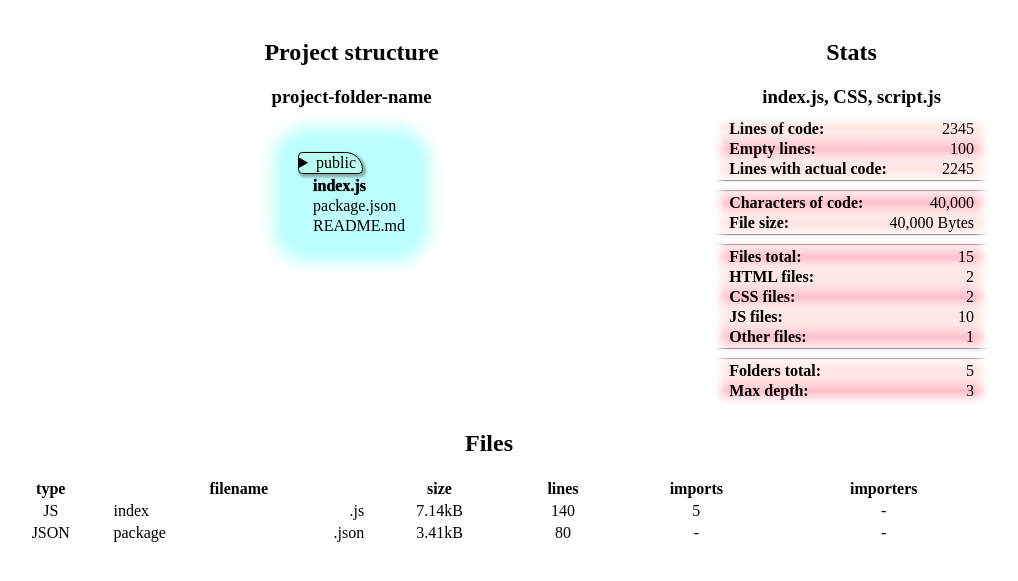
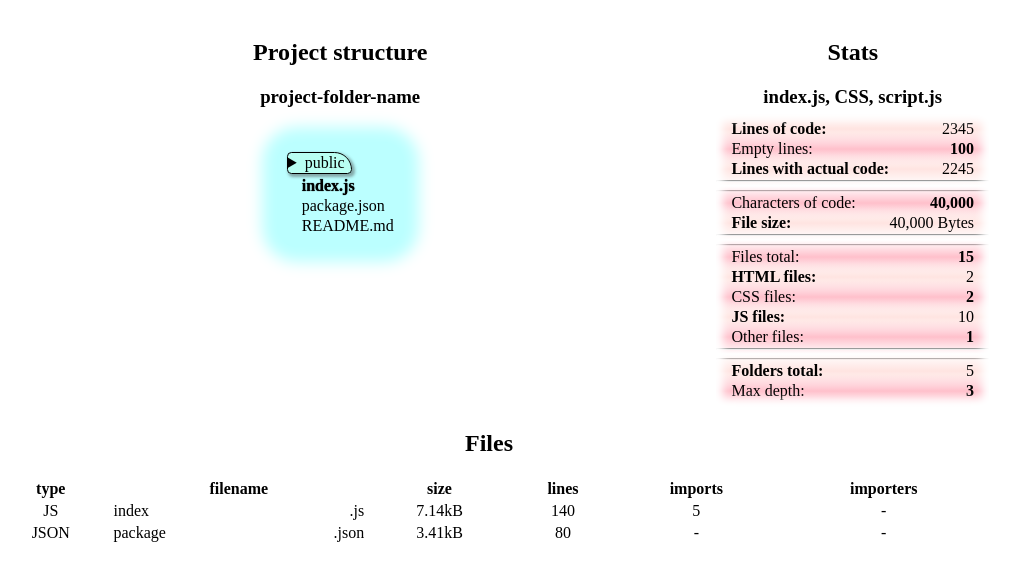
Before and after one commit to UniBreakfast/web-project-analyzer, a plain HTML site: page index.html in a window 1280 px wide. Shown: the part 69-650 px from the top of the page, without its empty margins (151-1169 px from the left). Drawn offline with Linux system fonts and the light colour scheme.

Commit message:
tune styling

```diff
--- a/style.css
+++ b/style.css
@@ -6,6 +6,7 @@ ul {
 #wrapper {
   text-align: center;
   display: flex;
+  gap: 0 25px;
   flex-wrap: wrap;
   max-width: min(1000px, 90%);
   margin: 0 auto;
@@ -123,6 +124,7 @@ ul {
   position: absolute;
   inset: 0;
   box-shadow: inset 0 0 9px 7px white;
+  pointer-events: none;
 }
 
 #statList>li {
@@ -139,8 +141,8 @@ ul {
 
 }
 
-#statList stat {
-  text-align: left;
+#statList>li:nth-child(odd)>stat,
+#statList>li:nth-child(even)>value {
   font-weight: bold;
 }
 
```
